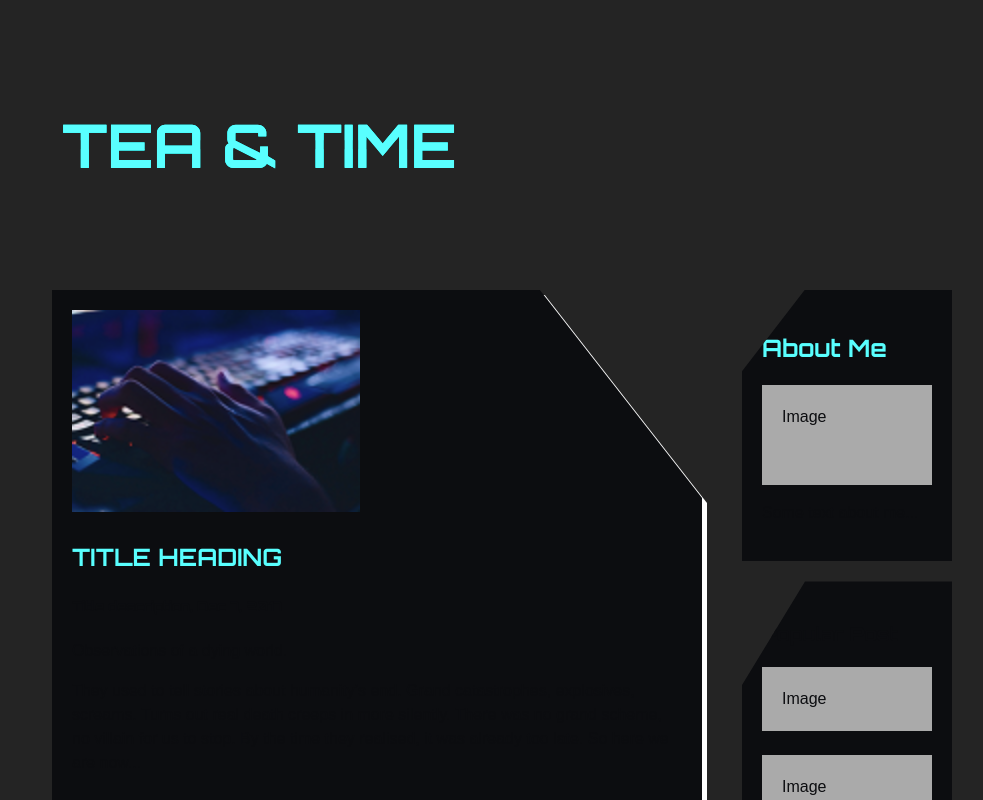
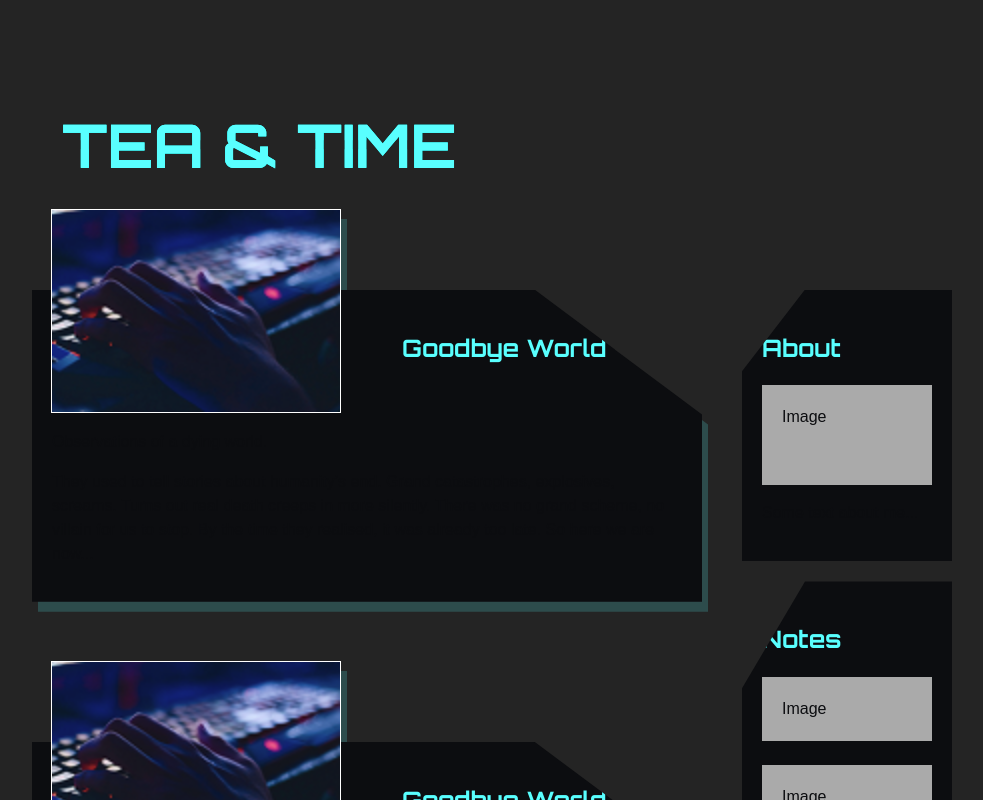
Before and after one commit to leslieJHartmann/TimetravelBlog, a React (Vite) app: page / in a window 1280 px wide. Shown: the top 800 px of the page, without its empty margins (148-1131 px from the left). Built offline with nearby package versions, Linux system fonts and the light colour scheme.

Commit message:
Working on card styling

```diff
--- a/src/components/BlogEntry.jsx
+++ b/src/components/BlogEntry.jsx
@@ -1,13 +1,15 @@
 function BlogEntry({ title, description, date }) {
   return (
+    <div>
       <div className="blogcard">
-      <div className="innerblogcard">
         <img
           src="/images/thumbnail1.png"
           alt="Hand on keyboard"
           className="thumbnailimg"
         />
-        <h2>{title}</h2>
+
+        <div className="innerblogcard">
+          <h2 className="blogEntryTitle">Goodbye World</h2>
           <h5>
             {description}, {date}
           </h5>
@@ -16,9 +18,10 @@ function BlogEntry({ title, description, date }) {
           <p>
             They used to tell stories about humanity’s end. Grand catastrophes,
             explosives, screams. Turns out real death creeps in more silently.
-          There was no grand scheme, no villain for us to stop. By the time they
-          realised, it was already too late. So here we are now...
+            There was no grand scheme, no villain for us to stop. By the time
+            they realised, it was already too late. So here we are now...
           </p>
+        </div>
       </div>
     </div>
   );
--- a/src/components/Sidebar.jsx
+++ b/src/components/Sidebar.jsx
@@ -2,7 +2,7 @@ function Sidebar() {
   return (
     <div className="rightcolumn">
       <div className="card">
-        <h2>About Me</h2>
+        <h2>About</h2>
         <div className="fakeimg" style={{ height: "100px" }}>
           Image
         </div>
@@ -10,7 +10,7 @@ function Sidebar() {
       </div>
 
       <div className="card">
-        <h3>Popular Post</h3>
+        <h2>Notes</h2>
         <div className="fakeimg">Image</div>
         <br />
         <div className="fakeimg">Image</div>
--- a/src/styles/blog.css
+++ b/src/styles/blog.css
@@ -1,5 +1,12 @@
 * {
   box-sizing: border-box;
+}
+
+.leftcolumn,
+.rightcolumn,
+.container,
+.row {
+  position: relative;
 }
 
 /* Add a dark background color with some padding */
@@ -38,24 +45,51 @@ body {
   padding: 20px;
 }
 
-/* Thumbnail for the blog entry previews */
+.blog-entry-wrapper {
+  position: relative;
+  width: 100%;
+}
+
+.thumbnail-container {
+  position: relative;
+  height: 0;
+}
+
 .thumbnailimg {
-  background-color: black;
-  image-rendering: auto;
+  position: absolute;
+  top: -40px;
+  left: 20px;
+
+  float: none; /* IMPORTANT */
+  z-index: 10;
+
   width: 288px;
   height: 202px;
+
+  outline: 1px solid #fff;
+  background: black;
 }
 
-/* Add a card effect for article boxes */
+.blogEntryTitle {
+  transform: translate(350px);
+}
+
 .blogcard {
- filter: drop-shadow(5px 5px 0px rgb(255, 255, 255));
- padding: 20px;
+  transform: translateY(-20px);
+  filter: drop-shadow(6px 10px 0px #59ffff2f);
+
+  padding-bottom: 100px;
+  padding-right: 20px;
+  padding-top: 40px;
+
+  position: relative;
+  z-index: 1;
 }
 
 .innerblogcard {
-   background-color: rgb(12, 13, 16);
-   clip-path: polygon(0 0, 0 100%, 100% 100%, 100% 40%, 75% 0);
-   padding: 20px;
+  background-color: rgb(12, 13, 16);
+  clip-path: polygon(0 0, 0 100%, 100% 100%, 100% 40%, 75% 0);
+  padding: 20px;
 }
 
 
```
Lines whose indentation alone changed are shown as unchanged.
